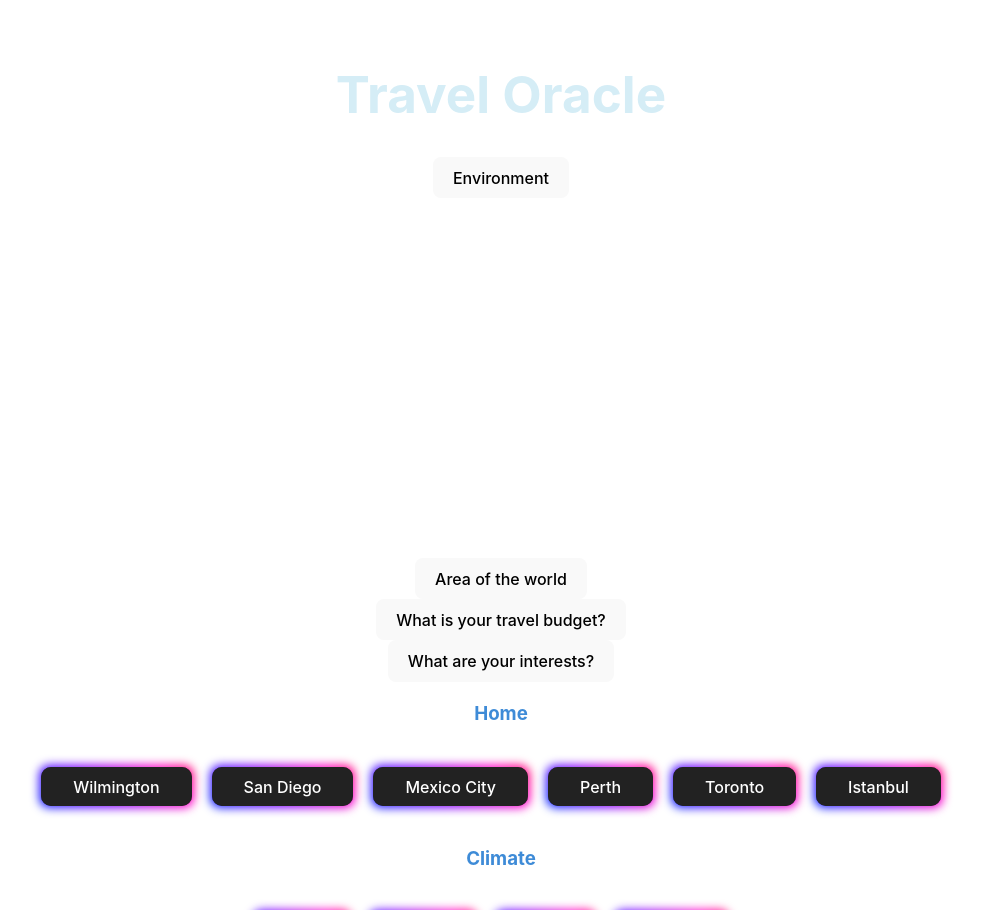
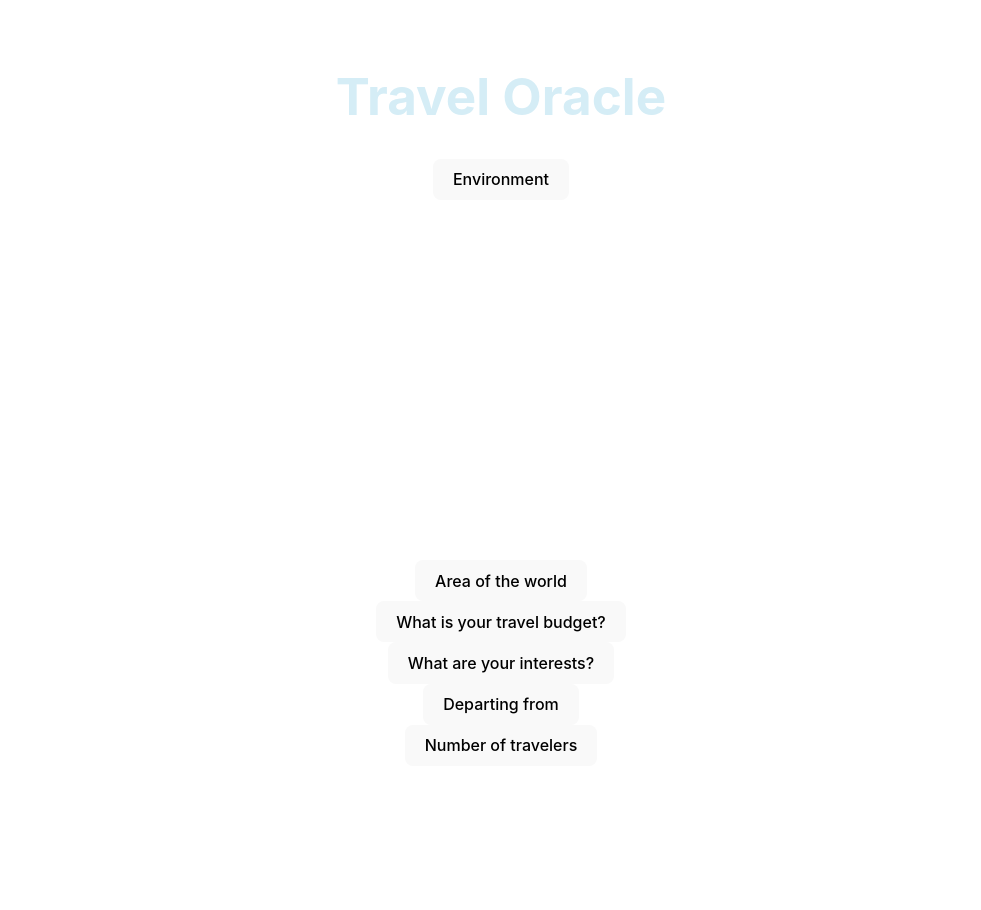
Before and after one commit to TravelOracle/TravelOracleFrontEnd, a React (Vite) app in the folder TravelAIFE/: page / in a window 1280 px wide. Shown: the top 910 px of the page, without its empty margins (139-1120 px from the left). After the commit the page ends 800 px from the top, so only its background shows below. Built offline with nearby package versions, Linux system fonts and the light colour scheme.

Commit message:
finished dropdown menus

```diff
--- a/TravelAIFE/src/components/filters.jsx
+++ b/TravelAIFE/src/components/filters.jsx
@@ -181,25 +181,34 @@ const Filters = () => {
                 </div>
             ]}
         />
-            <h3 className="filterTitle">Home</h3>
+
+        <Dropdown
+            open={open}
+            trigger={<button onClick={handleOpen}>Departing from</button>}
+            menu={[
+                <div>
                 <button className="button-85" role="button" onClick={() => handleHome("Wilmington")}>Wilmington</button>
                 <button className="button-85" role="button" onClick={() => handleHome("San Diego")}>San Diego</button>
                 <button className="button-85" role="button" onClick={() => handleHome("Mexico City")}>Mexico City</button>
                 <button className="button-85" role="button" onClick={() => handleHome("Perth")}>Perth</button>
                 <button className="button-85" role="button" onClick={() => handleHome("Toronto")}>Toronto</button>
                 <button className="button-85" role="button" onClick={() => handleHome("Istanbul")}>Istanbul</button>
-            <h3 className="filterTitle">Climate</h3>
-                <button className="button-85" role="button" onClick={() => handleClimate("Arid")}>Arid</button>
-                <button className="button-85" role="button" onClick={() => handleClimate("Rainy")}>Rainy</button>
-                <button className="button-85" role="button" onClick={() => handleClimate("Cold")}>Cold</button>
-                <button className="button-85" role="button" onClick={() => handleClimate("Sunny")}>Sunny</button>
-            <h3 className="filterTitle">Travel Group</h3>
+                </div>
+            ]}
+        />
+
+        <Dropdown
+            open={open}
+            trigger={<button onClick={handleOpen}>Number of travelers</button>}
+            menu={[
+                <div>
                 <button className="button-85" role="button" onClick={() => handleTravelGroup("Solo")}>Solo</button>
                 <button className="button-85" role="button" onClick={() => handleTravelGroup("2 people")}>2 people</button>
                 <button className="button-85" role="button" onClick={() => handleTravelGroup("3-4 people")}>3-4 people</button>
                 <button className="button-85" role="button" onClick={() => handleTravelGroup("5 or more")}>5 or more</button>
-                <button className="button-74" role="button" onClick={handlePost}>Generate</button>
-                {/* <h3>{output}</h3> */}
+                </div>
+            ]}
+        />
                 <div>
                     {respArr.map((response) => (
                         <div>
```
